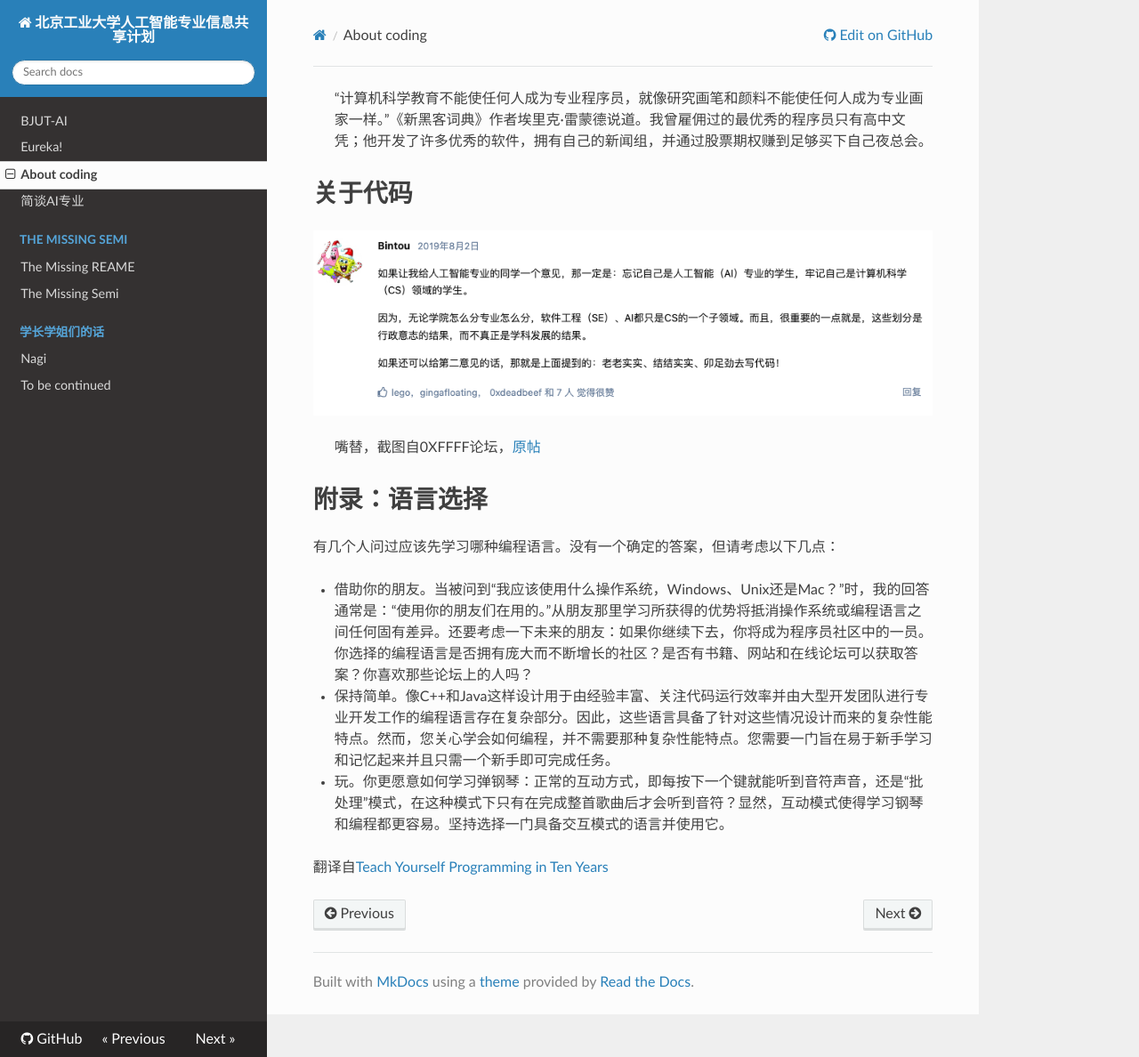
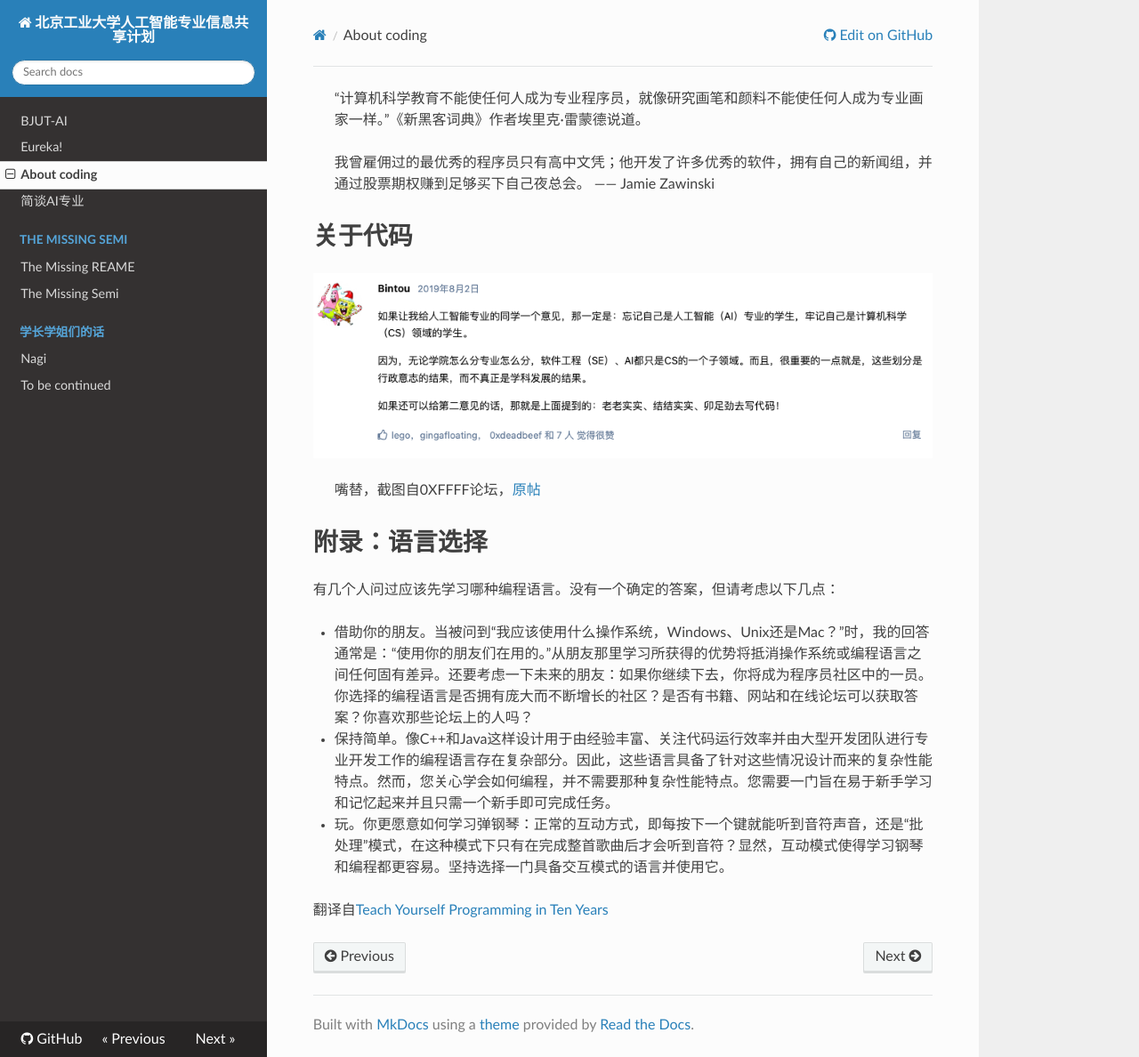
Before and after one commit to Nagi-ovo/BJUT-AI, an MkDocs documentation site: the page built from docs/about-coding.md, in a window 1280 px wide and 1188 px high. Shown: the whole window at 89% size. Built offline with MkDocs 1.6.1, drawn with Linux system fonts in a browser that asks for light colours; nearby versions of some CDN libraries.

Commit message:
update block

```diff
--- a/docs/about-coding.md
+++ b/docs/about-coding.md
@@ -1,4 +1,7 @@
-> “计算机科学教育不能使任何人成为专业程序员，就像研究画笔和颜料不能使任何人成为专业画家一样。”《新黑客词典》作者埃里克·雷蒙德说道。我曾雇佣过的最优秀的程序员只有高中文凭；他开发了许多优秀的软件，拥有自己的新闻组，并通过股票期权赚到足够买下自己夜总会。
+> “计算机科学教育不能使任何人成为专业程序员，就像研究画笔和颜料不能使任何人成为专业画家一样。”《新黑客词典》作者埃里克·雷蒙德说道。
+>
+> 我曾雇佣过的最优秀的程序员只有高中文凭；他开发了许多优秀的软件，拥有自己的新闻组，并通过股票期权赚到足够买下自己夜总会。
+> —— Jamie Zawinski
 
 # 关于代码
 
```
Also changed, not shown: docs/Eureka!.md (+2 -1 lines).
